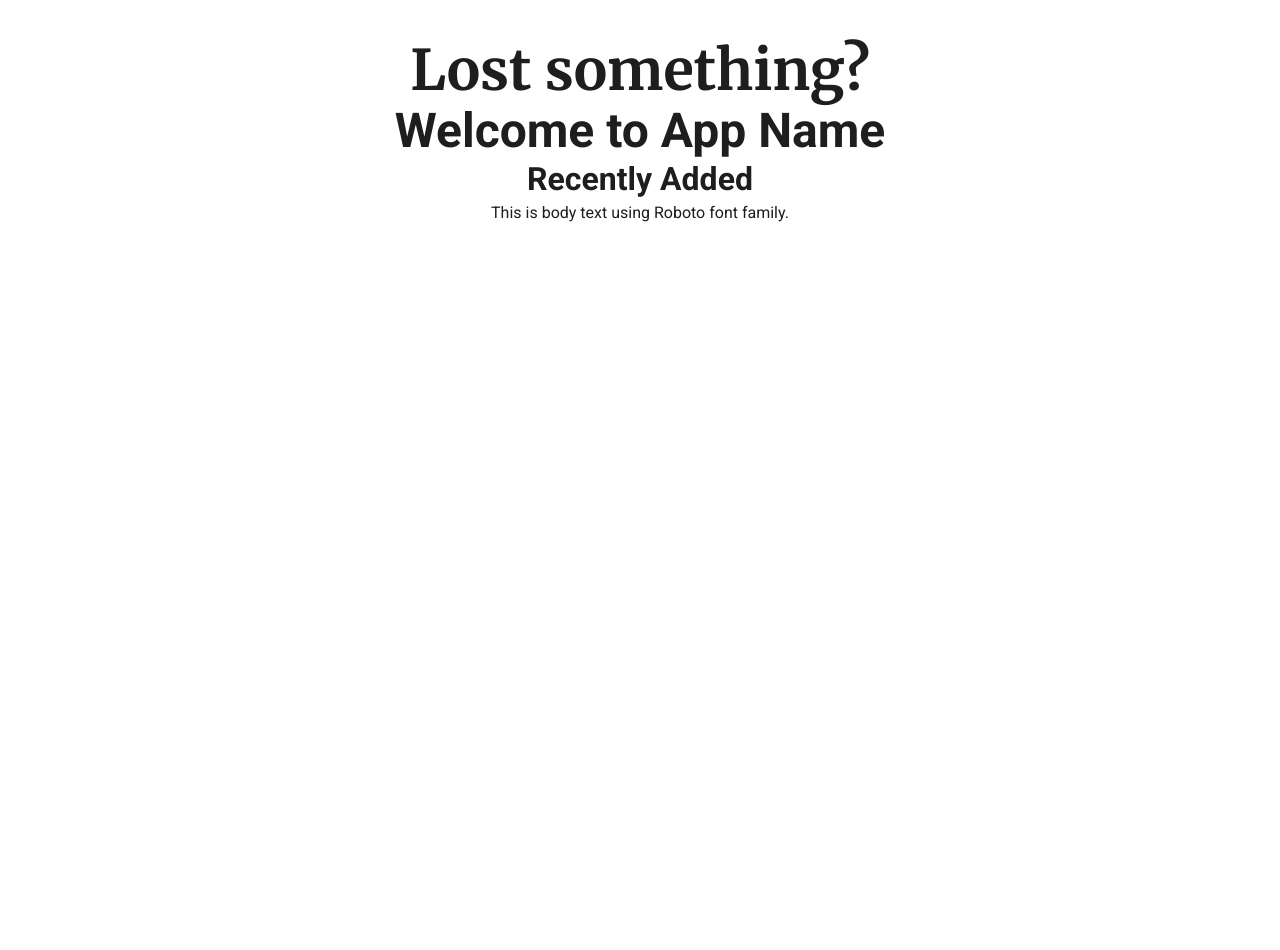
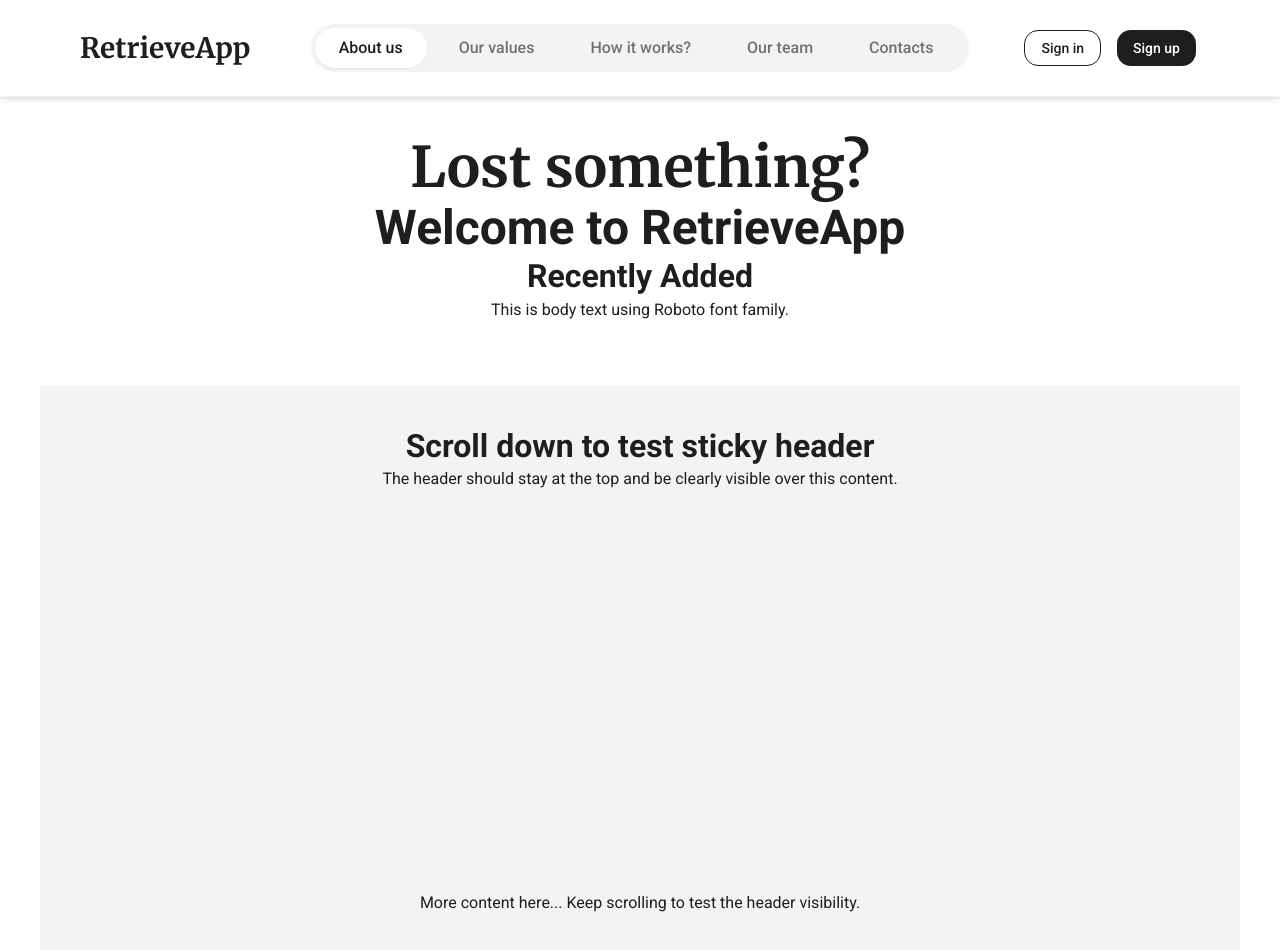
Before and after one commit to Code-the-Dream-School/jj-practicum-team-6-front, a React (Vite) app: page / in a window 1280 px wide. Shown: the top 950 px of the page. Before the commit the page ends 800 px from the top, so only its background shows below. Built offline with nearby package versions, Linux system fonts and the light colour scheme; no server answers.

Commit message:
added header section with sliding navigation and a toggle auth section

```diff
--- a/src/App.jsx
+++ b/src/App.jsx
@@ -1,5 +1,6 @@
 import React, { useState, useEffect } from 'react';
 import { getAllData } from './util/index';
+import Header from './components/layout/Header';
 //import HomePage from './pages/HomePage';
 import './App.css';
 
@@ -51,12 +52,15 @@ function App() {
 
 return (
     <div className="App">
-      {/* Typography Test */}
-      <section style={{ padding: 'var(--space-xl)', textAlign: 'center' }}>
-        <h1 className="text-h1">Lost something?</h1>
-        <h2 className="text-h2">Welcome to App Name</h2>
-        <h3 className="text-h3">Recently Added</h3>
-        <p className="text-body">This is body text using Roboto font family.</p>
+      <Header />
+
+      {/* Typography Test for testing the sticky(freeze) heder*/}
+      <main style={{ padding: 'var(--space-xl)', textAlign: 'center' }}>
+        <section style={{ textAlign: 'center', marginBottom: 'var(--space-2xl)'}}>
+          <h1 className="text-h1">Lost something?</h1>
+          <h2 className="text-h2">Welcome to RetrieveApp</h2>
+          <h3 className="text-h3">Recently Added</h3>
+          <p className="text-body">This is body text using Roboto font family.</p>
 
         {message && (
           <div style={{
@@ -69,6 +73,20 @@ return (
           </div>
         )}
       </section>
+
+         {/* temporary test content to test sticky header scrolling */}
+        <section style={{ height: '200vh', padding: 'var(--space-xl)', backgroundColor: 'var(--color-background)' }}>
+          <h3 className="text-h3">Scroll down to test sticky header</h3>
+          <p className="text-body">The header should stay at the top and be clearly visible over this content.</p>
+          <div style={{ marginTop: '50vh' }}>
+            <p className="text-body">More content here... Keep scrolling to test the header visibility.</p>
+          </div>
+          <div style={{ marginTop: '50vh' }}>
+            <p className="text-body">Even more content. The header should remain clearly visible.</p>
+          </div>
+        </section>
+
+    </main>
     </div>
   );
 
--- a/src/components/buttons/PrimaryButton.jsx
+++ b/src/components/buttons/PrimaryButton.jsx
@@ -0,0 +1,34 @@
+import React from 'react';
+import styles from './PrimaryButton.module.css';
+
+const PrimaryButton = ({
+  children,
+  variant = 'primary',
+  size = 'medium',
+  disabled = false,
+  onClick,
+  type = 'button',
+  className = '',
+  ...props
+}) => {
+  const buttonClasses = [
+    styles.button,
+    styles[variant],
+    styles[size],
+    className
+  ].filter(Boolean).join(' ');
+
+  return (
+    <button
+      type={type}
+      className={buttonClasses}
+      disabled = {disabled}
+      onClick={onClick}
+      {...props}
+      >
+        {children}
+      </button>
+      );
+};
+
+export default PrimaryButton;
--- a/src/components/buttons/PrimaryButton.module.css
+++ b/src/components/buttons/PrimaryButton.module.css
@@ -0,0 +1,69 @@
+.button {
+  font-family: 'Roboto', sans-serif;
+  font-weight: 500;
+  border: none;
+  border-radius: var(--radius-md);
+  cursor: pointer;
+  transition: var(--transition);
+  display: inline-flex;
+  align-items: center;
+  justify-content: center;
+  white-space: nowrap;
+}
+
+.button:disabled {
+  cursor: not-allowed;
+  opacity: 0.6;
+}
+
+/* Variants */
+.primary {
+  background-color: var(--color-primary);
+  color: var(--color-white);
+}
+
+.primary:hover:not(:disabled) {
+  background-color: #d14d2a;
+  transform: translateY(-1px);
+}
+
+.secondary {
+  background-color: var(--color-secondary);
+  color: var(--color-white);
+}
+
+.secondary:hover:not(:disabled) {
+  background-color: #333333;
+  transform: translateY(-1px);
+}
+
+.outline {
+  background-color: transparent;
+  color: var(--color-secondary);
+  border: 1px solid var(--color-secondary);
+}
+
+.outline:hover:not(:disabled) {
+  background-color: var(--color-secondary);
+  color: var(--color-white);
+}
+
+/* Sizes */
+.small {
+  padding: var(--space-sm) var(--space-md);
+  font-size: 14px;
+  height: 36px;
+}
+
+.medium {
+  padding: var(--space-md) var(--space-lg);
+  font-size: 16px;
+  height: 48px;
+}
+
+.large {
+  padding: var(--space-md) var(--space-xl);
+  font-size: 18px;
+  height: 56px;
+  width: 100%;
+}
--- a/src/components/layout/Header.jsx
+++ b/src/components/layout/Header.jsx
@@ -0,0 +1,76 @@
+import React, { useState } from "react";
+import PrimaryButton from "../buttons/PrimaryButton";
+import styles from "./Header.module.css";
+
+const Header = () => {
+  const [activeNav, setActiveNav] = useState("About us");
+  const [activeAuth, setActiveAuth] = useState("signup");
+
+  const navigationItems = [
+    { label: "About us", href: "#about" },
+    { label: "Our values", href: "#values" },
+    { label: "How it works?", href: "#how-it-works" },
+    { label: "Our team", href: "#team" },
+    { label: "Contacts", href: "#contacts" },
+  ];
+
+  const activeIndex = navigationItems.findIndex(
+    (item) => item.label === activeNav
+  );
+
+  return (
+    <header className={styles.header}>
+      <div className={styles.container}>
+        {/* Logo part */}
+        <div className={styles.logo}>RetrieveApp</div>
+
+        {/* Navigation slider part */}
+        <nav className={styles.navigationSection}>
+          <div className={styles.navigation}>
+            {navigationItems.map((item) => (
+              <a
+                key={item.href}
+                href={item.href}
+                className={`${styles.navLink} ${
+                  activeNav === item.label ? styles.active : ""
+                }`}
+                onClick={() => setActiveNav(item.label)}
+              >
+                {item.label}
+              </a>
+            ))}
+
+            <div
+              className={styles.navSlider}
+              style={{
+                transform: `translateX(${activeIndex * 100}%)`,
+              }}
+            />
+          </div>
+        </nav>
+
+        {/* Auth Buttons */}
+        <div className={styles.authSection}>
+          <div className={styles.authContainer}>
+            <PrimaryButton
+              variant={activeAuth === "signin" ? "secondary" : "outline"}
+              size="small"
+              onClick={() => setActiveAuth("signin")}
+            >
+              Sign in
+            </PrimaryButton>
+            <PrimaryButton
+              variant={activeAuth === "signup" ? "secondary" : "outline"}
+              size="small"
+              onClick={() => setActiveAuth("signup")}
+            >
+              Sign up
+            </PrimaryButton>
+          </div>
+        </div>
+      </div>
+    </header>
+  );
+};
+
+export default Header;
--- a/src/components/layout/Header.module.css
+++ b/src/components/layout/Header.module.css
@@ -0,0 +1,132 @@
+/* src/components/layout/Header.module.css */
+
+.header {
+  background-color: var(--color-white);
+  border-bottom: 1px solid var(--color-background);
+  padding: var(--space-lg) 0;
+  position: sticky;
+  top: 0;
+  z-index: 100;
+  box-shadow: var(--shadow-md);
+  backdrop-filter: blur(10px);
+  -webkit-backdrop-filter: blur(10px);
+}
+
+.container {
+  max-width: var(--container-xl);
+  margin: 0 auto;
+  padding: 0 var(--space-xl);
+  display: grid;
+  grid-template-columns: 1fr 2fr 1fr;
+  align-items: center;
+  gap: var(--space-xl);
+}
+
+/* Logo Section - Left */
+.logo {
+  font-family: "Merriweather";
+  font-size: 28px;
+  font-weight: 700;
+  color: var(--color-secondary);
+  cursor: pointer;
+  transition: var(--transition);
+  justify-self: start;
+}
+
+.logo:hover {
+  color: var(--color-primary);
+}
+
+/* Navigation Section - Center */
+.navigationSection {
+  display: flex;
+  justify-content: center;
+}
+
+.navigation {
+  display: flex;
+  gap: var(--space-sm);
+  align-items: center;
+  position: relative;
+  background-color: var(--color-background);
+  border-radius: 50px;
+  padding: var(--space-xs);
+  width: fit-content;
+  margin: 0 auto;
+}
+
+.navLink {
+  font-family: "Roboto", sans-serif;
+  font-size: 16px;
+  font-weight: 500;
+  color: var(--color-text);   /* muted grey text */
+  text-decoration: none;
+  transition: var(--transition);
+  padding: var(--space-sm) var(--space-lg);
+  border-radius: 50px;
+  position: relative;
+  z-index: 1;
+  background-color: transparent;
+  white-space: nowrap;
+}
+
+.navLink:hover {
+  color: var(--color-secondary);
+    background-color: rgba(255, 255, 255, 0.2); /* Light hover */
+}
+
+.navLink.active {
+  background-color: var(--color-white);   /* White pill */
+  color: var(--color-secondary);          /* Dark text */
+  box-shadow: var(--shadow-sm);           /* Optional subtle lift */
+  z-index: 2;
+}
+
+/* Auth Section - Right */
+.authSection {
+  display: flex;
+  justify-content: flex-end;
+}
+
+.authContainer {
+  display: flex;
+  align-items: right;
+  /* background-color: var(--color-background); */
+  border-radius: 50px;
+  padding: var(--space-xs);
+  gap: var(--space-md);
+}
+
+/* Responsive */
+@media (max-width: 1024px) {
+  .container {
+    grid-template-columns: auto 1fr auto;
+    gap: var(--space-lg);
+    padding: 0 var(--space-lg);
+  }
+
+  .navigation {
+    gap: var(--space-md);
+  }
+
+  .navLink {
+    padding: var(--space-sm) var(--space-md);
+    font-size: 15px;
+  }
+}
+
+@media (max-width: 768px) {
+  .container {
+    grid-template-columns: auto auto;
+    justify-content: space-between;
+    padding: 0 var(--space-md);
+  }
+
+  .navigationSection {
+    display: none;
+  }
+
+  .logo {
+    font-size: 24px;
+  }
+}
```
